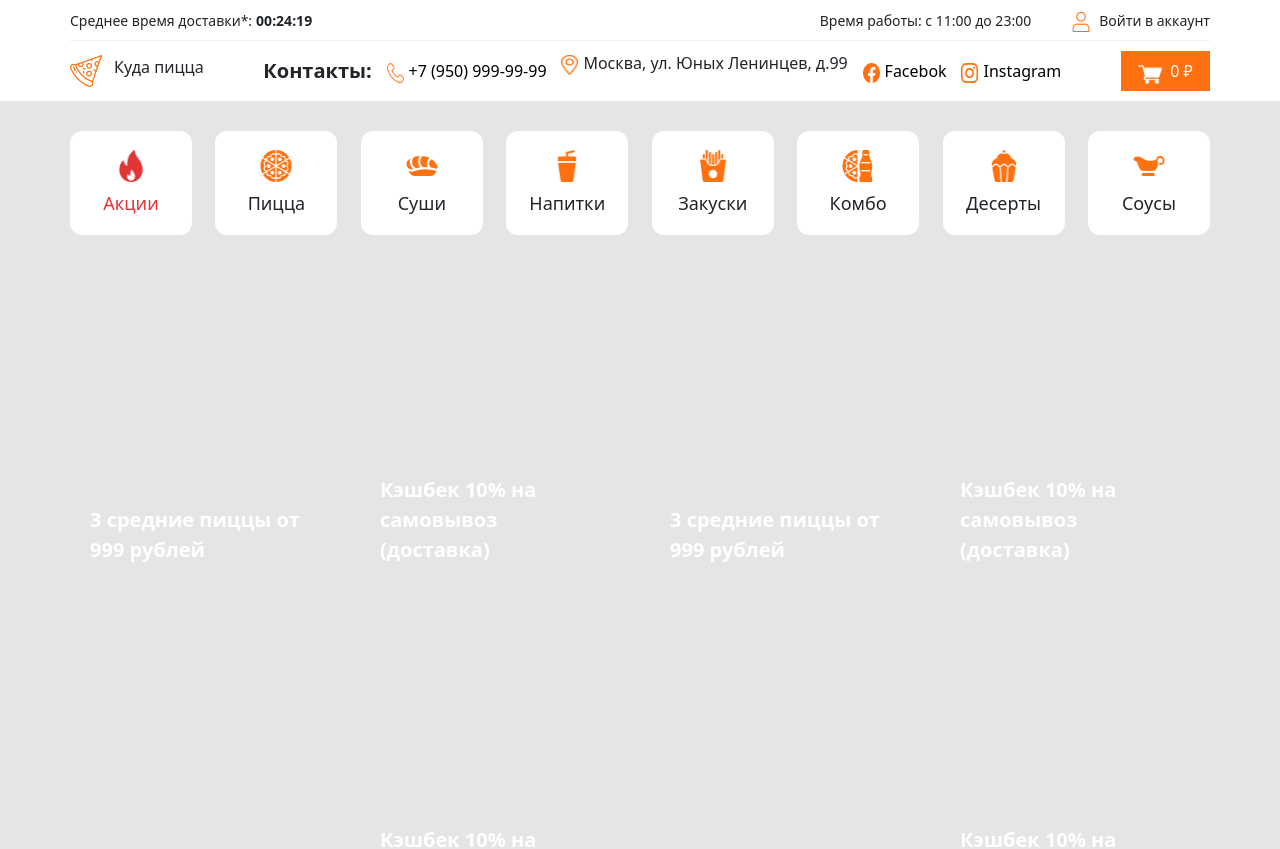
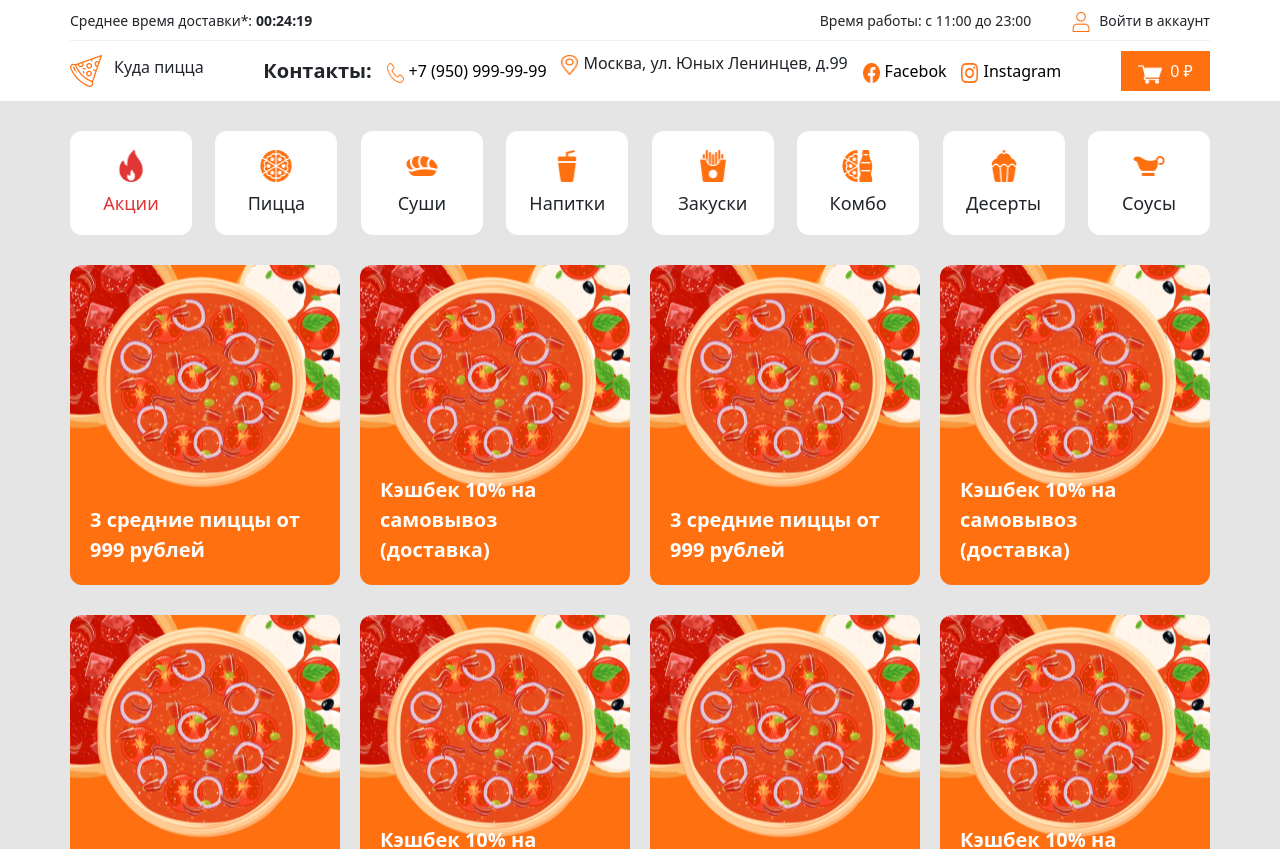
Before and after one commit to artemi258/pizzaReact, a React (Create React App) app: page / in a window 1280 px wide. Shown: the top 849 px of the page. Built offline with nearby package versions, Linux system fonts and the light colour scheme; data requests are answered from the project's data file.

Commit message:
make it better

```diff
--- a/src/components/stocks/stocksItem/StocksItem.js
+++ b/src/components/stocks/stocksItem/StocksItem.js
@@ -1,9 +1,10 @@
 import '../stocks.scss';
+import stock from '../img/stock1.png';
 
 const StockItem = ({img, description}) => {
 
     return (
-            <div className="stock__item" style={{background: `url(${img}) center center no-repeat`}}>
+            <div className="stock__item" style={{background: `url(${stock}) center center no-repeat`}}>
                 <div className='stock__description'>{description}</div>
             </div>
     )
```
